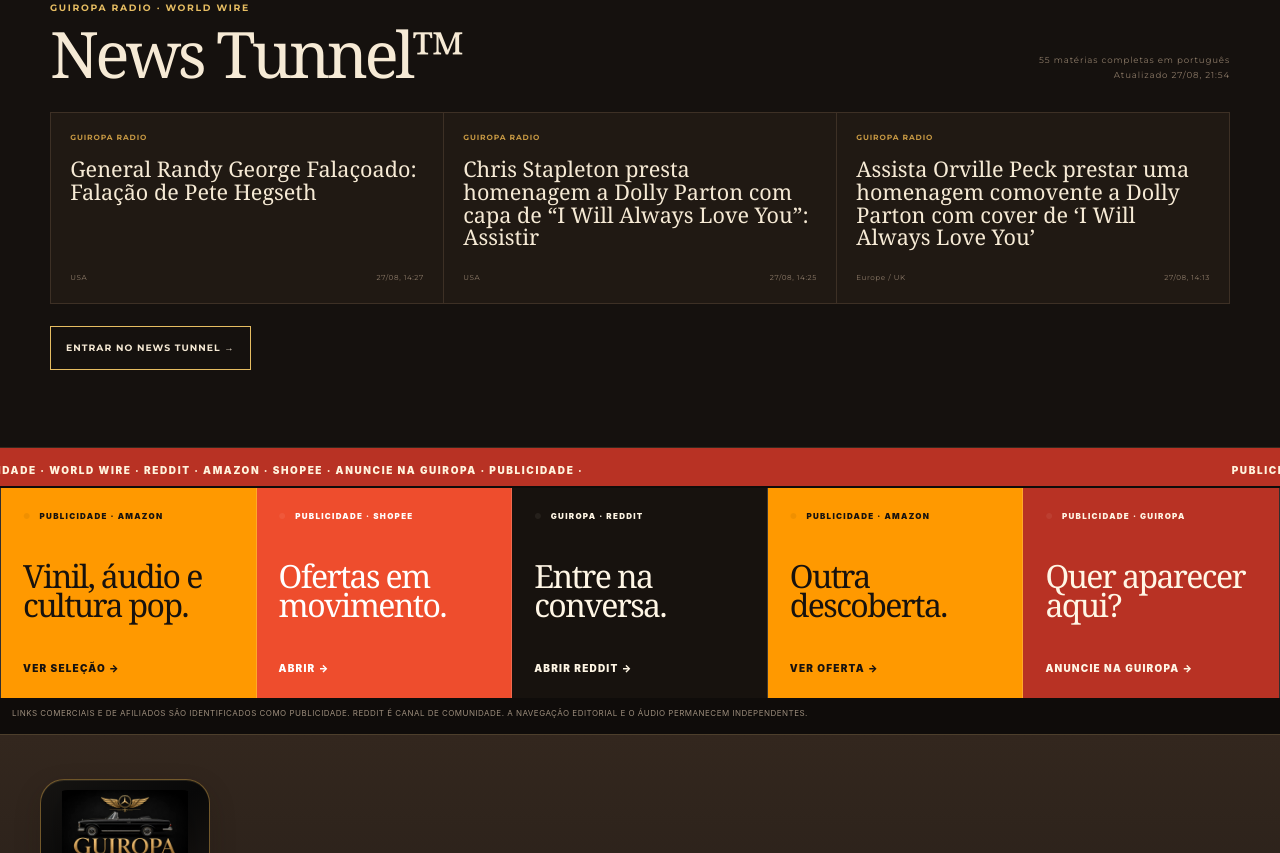
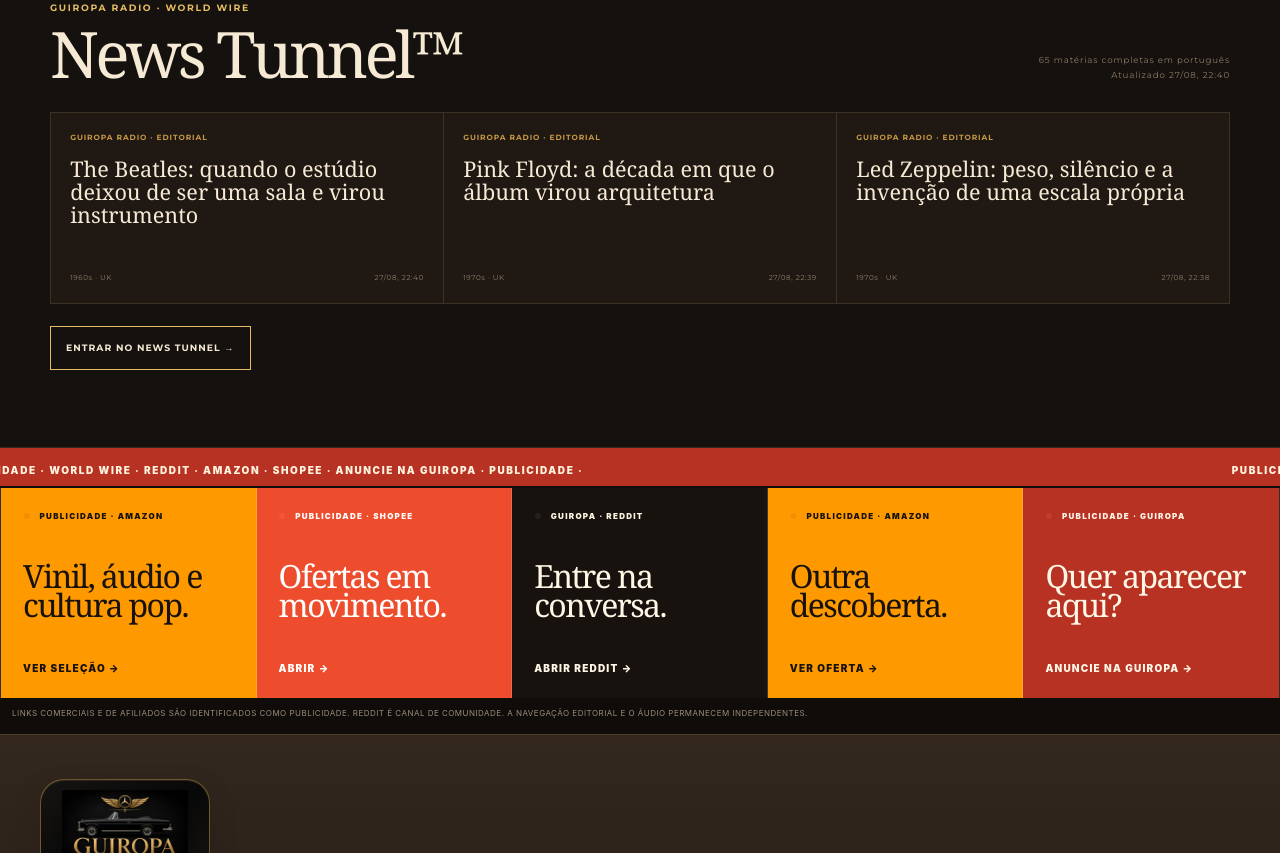
Before and after one commit to 7-Seas-Global-and-Hafen-Consolidators/guiropa-systems, a React (Vite) app in the folder client/: page / in a window 1280 px wide. Shown: the part 4180-5033 px from the top of the page. Built offline with nearby package versions, Linux system fonts and the light colour scheme.

Commit message:
Surface GUIROPA original features on home News Tunnel

```diff
--- a/client/src/components/HomeNewsTunnel.jsx
+++ b/client/src/components/HomeNewsTunnel.jsx
@@ -7,7 +7,10 @@ function isReady(item){return Boolean(item?.editorialStatus==="ready"&&item?.tit
 
 export default function HomeNewsTunnel(){
   const [data,setData]=useState({items:[],updatedAt:null,editorialUpdatedAt:null,publishedPt:0});
-  useEffect(()=>{fetch(`${assetUrl("data/rss-world-feed.json")}?t=${Date.now()}`,{cache:"no-store"}).then((r)=>r.ok?r.json():Promise.reject(new Error("feed unavailable"))).then(setData).catch(()=>setData({items:[],updatedAt:null,editorialUpdatedAt:null,publishedPt:0}));},[]);
+  useEffect(()=>{Promise.all([
+    fetch(`${assetUrl("data/rss-world-feed.json")}?t=${Date.now()}`,{cache:"no-store"}).then(r=>r.ok?r.json():({items:[]})).catch(()=>({items:[]})),
+    fetch(`${assetUrl("data/guiropa-editorial-features.json")}?t=${Date.now()}`,{cache:"no-store"}).then(r=>r.ok?r.json():({items:[]})).catch(()=>({items:[]}))
+  ]).then(([rss,editorial])=>setData({...rss,items:[...(editorial.items||[]),...(rss.items||[])],editorialUpdatedAt:editorial.updatedAt||rss.editorialUpdatedAt,publishedPt:Number(rss.publishedPt||0)+(editorial.items||[]).filter(isReady).length}));},[]);
   const readyItems=useMemo(()=>(data.items||[]).filter(isReady),[data.items]);
   const items=useMemo(()=>readyItems.slice(0,3),[readyItems]);
   return <section className="guiropa-home-news" aria-label="GUIROPA Radio News Tunnel em português">
@@ -16,7 +19,7 @@ export default function HomeNewsTunnel(){
     `}</style>
     <div className="guiropa-home-news__shell">
       <div className="guiropa-home-news__head"><div><div className="guiropa-home-news__eyebrow">GUIROPA RADIO · WORLD WIRE</div><h2>News Tunnel™</h2></div><div className="guiropa-home-news__meta"><div>{Number(data.publishedPt||readyItems.length)} matérias completas em português</div><div>Atualizado {stamp(data.editorialUpdatedAt||data.updatedAt)}</div></div></div>
-      {items.length?<div className="guiropa-home-news__grid">{items.map((item)=><Link className="guiropa-home-news__card" to={`/world-wire/${item.id}`} key={item.id}><div className="guiropa-home-news__brand">GUIROPA RADIO</div><h3>{item.titlePt}</h3><div className="guiropa-home-news__foot"><span>{item.region||"MUNDO"}</span><span>{stamp(item.publishedAt||item.discoveredAt)}</span></div></Link>)}</div>:<div className="guiropa-home-news__waiting">As próximas matérias só aparecem quando a versão completa em português estiver pronta.</div>}
+      {items.length?<div className="guiropa-home-news__grid">{items.map((item)=><Link className="guiropa-home-news__card" to={`/world-wire/${item.id}`} key={item.id}><div className="guiropa-home-news__brand">GUIROPA RADIO · EDITORIAL</div><h3>{item.titlePt}</h3><div className="guiropa-home-news__foot"><span>{item.region||"MUNDO"}</span><span>{stamp(item.publishedAt||item.discoveredAt)}</span></div></Link>)}</div>:<div className="guiropa-home-news__waiting">As próximas matérias só aparecem quando a versão completa em português estiver pronta.</div>}
       <Link className="guiropa-home-news__cta" to="/world-wire">ENTRAR NO NEWS TUNNEL →</Link>
     </div>
   </section>;
```
